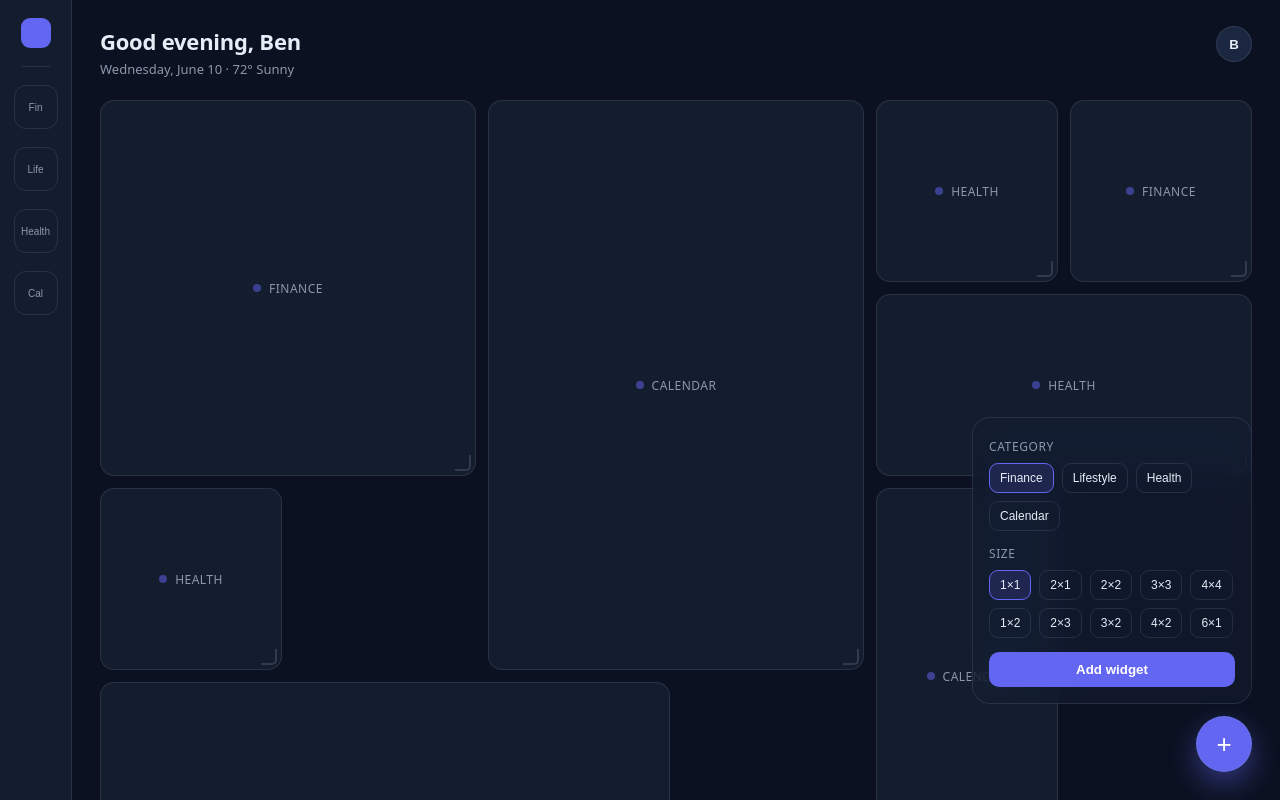
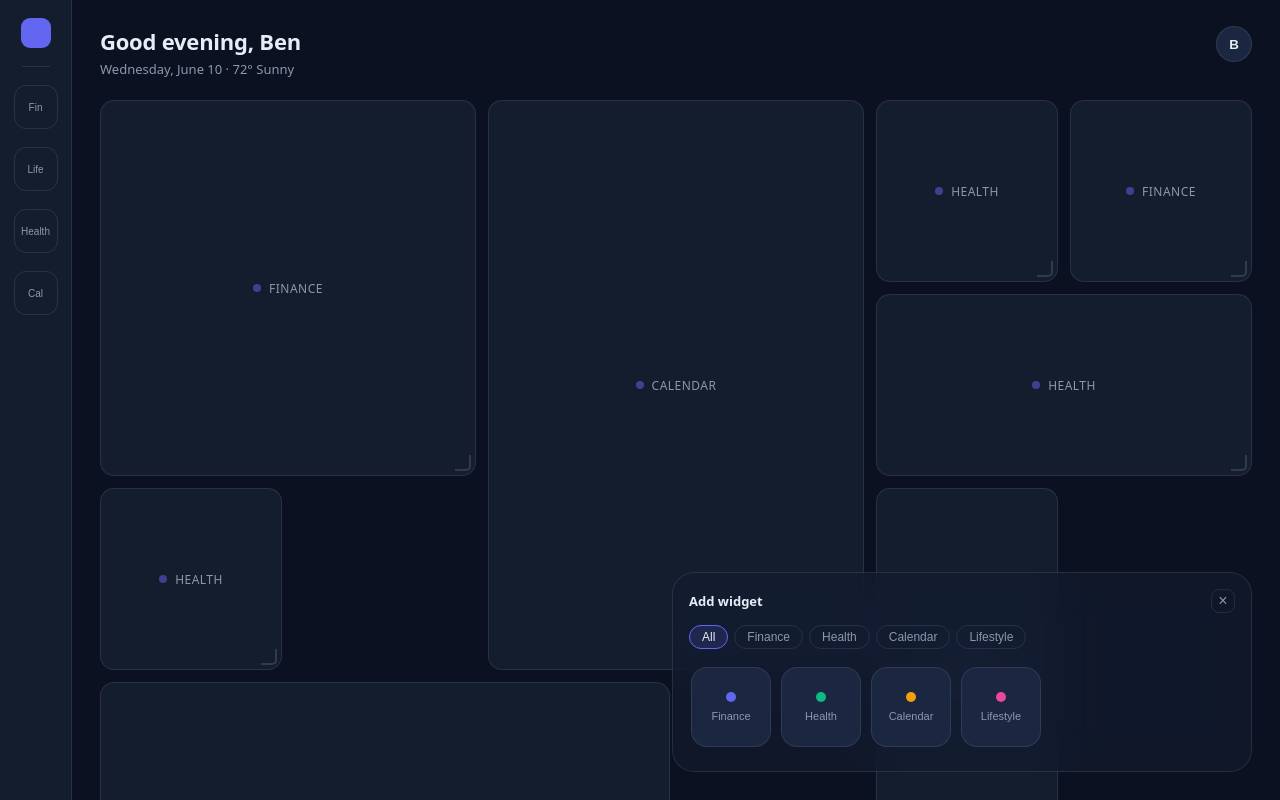
Before and after one commit to ben-yeung/bento-dash, a Next.js app: page / in a window 1280 px wide. Both pictures are taken after a click on the button "Open widget carousel". Built offline with nearby package versions, Linux system fonts and the light colour scheme.

Commit message:
feat: FAB morphs into widget carousel with layoutId FLIP animation
Co-Authored-By: Claude Sonnet 4.6 <noreply@anthropic.com>

```diff
--- a/components/shell/AppShell.tsx
+++ b/components/shell/AppShell.tsx
@@ -124,7 +124,6 @@ export function AppShell() {
       <DragOverlay dropAnimation={null}>
         {activeWidget ? <DragOverlayWidget widget={activeWidget} metrics={metrics} /> : null}
       </DragOverlay>
-      {/* Fab mounts here in Task 8 */}
     </DndContext>
   );
 }
--- a/components/shell/Fab.module.css
+++ b/components/shell/Fab.module.css
@@ -1,62 +1,38 @@
-.fab {
-  position: absolute;
+.anchor {
+  position: fixed;
   right: 28px;
   bottom: 28px;
-  width: 56px;
-  height: 56px;
+  z-index: 100;
+  display: flex;
+  align-items: flex-end;
+  justify-content: flex-end;
+}
+
+.backdrop {
+  position: fixed;
+  inset: 0;
+  z-index: 90;
+  background: transparent;
+}
+
+.fabBtn {
+  width: 52px;
+  height: 52px;
   border-radius: 50%;
-  border: 1px solid var(--border-hairline);
   background: var(--accent);
+  border: none;
   color: #fff;
   font-size: 26px;
+  font-weight: 300;
   line-height: 1;
   cursor: pointer;
-  box-shadow: 0 12px 30px color-mix(in srgb, var(--accent) 45%, transparent);
-  z-index: 25;
+  display: flex;
+  align-items: center;
+  justify-content: center;
+  box-shadow: 0 8px 24px rgba(99, 102, 241, 0.45);
+  transition: box-shadow 0.15s ease;
 }
-.popover {
-  position: absolute;
-  right: 28px;
-  bottom: 96px;
-  width: 280px;
-  border-radius: var(--radius-float);
-  padding: 16px;
-  z-index: 25;
+
+.fabBtn:hover {
+  box-shadow: 0 12px 32px rgba(99, 102, 241, 0.6);
 }
-.label {
-  font-size: 12px;
-  text-transform: uppercase;
-  letter-spacing: 0.05em;
-  color: var(--muted);
-  margin: 4px 0 8px;
-}
-.grid {
-  display: flex;
-  flex-wrap: wrap;
-  gap: 8px;
-}
-.opt {
-  padding: 7px 10px;
-  border-radius: 9px;
-  border: 1px solid var(--border-hairline);
-  background: transparent;
-  color: var(--text);
-  cursor: pointer;
-  font-size: 12px;
-  text-transform: capitalize;
-}
-.opt[data-on='true'] {
-  border-color: var(--accent);
-  background: color-mix(in srgb, var(--accent) 16%, transparent);
-}
-.create {
-  margin-top: 14px;
-  width: 100%;
-  padding: 10px;
-  border-radius: 10px;
-  border: none;
-  background: var(--accent);
-  color: #fff;
-  cursor: pointer;
-  font-weight: 600;
-}
--- a/components/shell/Fab.tsx
+++ b/components/shell/Fab.tsx
@@ -1,50 +1,57 @@
 'use client';
-import { useState } from 'react';
+import { AnimatePresence, motion } from 'motion/react';
 import styles from './Fab.module.css';
-import { useBoard } from '@/lib/state/boardStore';
-import { SIZE_PRESETS } from '@/lib/grid/sizes';
-import type { Category } from '@/lib/grid/types';
+import { WidgetCarousel } from './WidgetCarousel';
+import { useDragStore } from '@/lib/state/dragStore';
 
-const CATEGORIES: Category[] = ['finance', 'lifestyle', 'health', 'calendar'];
+const SPRING_OPEN = { type: 'spring' as const, stiffness: 320, damping: 28, mass: 0.9 };
+const SPRING_CLOSE = { type: 'spring' as const, stiffness: 380, damping: 36, mass: 0.85 };
 
 export function Fab() {
-  const addWidget = useBoard((s) => s.addWidget);
-  const [open, setOpen] = useState(false);
-  const [category, setCategory] = useState<Category>('finance');
-  const [presetName, setPresetName] = useState(SIZE_PRESETS[0].name);
-
-  function create() {
-    const preset = SIZE_PRESETS.find((p) => p.name === presetName)!;
-    addWidget(category, preset.w, preset.h);
-    setOpen(false);
-  }
+  const fabOpen = useDragStore((s) => s.fabOpen);
+  const setFabOpen = useDragStore((s) => s.setFabOpen);
 
   return (
-    <>
-      {open && (
-        <div className={`${styles.popover} glass`}>
-          <div className={styles.label}>Category</div>
-          <div className={styles.grid}>
-            {CATEGORIES.map((c) => (
-              <button key={c} className={styles.opt} data-on={category === c} onClick={() => setCategory(c)}>
-                {c}
-              </button>
-            ))}
-          </div>
-          <div className={styles.label} style={{ marginTop: 14 }}>Size</div>
-          <div className={styles.grid}>
-            {SIZE_PRESETS.map((p) => (
-              <button key={p.name} className={styles.opt} data-on={presetName === p.name} onClick={() => setPresetName(p.name)}>
-                {p.name}
-              </button>
-            ))}
-          </div>
-          <button className={styles.create} onClick={create}>Add widget</button>
-        </div>
-      )}
-      <button className={styles.fab} onClick={() => setOpen((o) => !o)} aria-label="add widget">
-        +
-      </button>
-    </>
+    <div className={styles.anchor}>
+      <AnimatePresence>
+        {fabOpen && (
+          <motion.div
+            data-testid="fab-backdrop"
+            key="backdrop"
+            className={styles.backdrop}
+            initial={{ opacity: 0 }}
+            animate={{ opacity: 1 }}
+            exit={{ opacity: 0 }}
+            transition={{ duration: 0.15 }}
+            onClick={() => setFabOpen(false)}
+          />
+        )}
+      </AnimatePresence>
+
+      <AnimatePresence mode="popLayout">
+        {!fabOpen ? (
+          <motion.button
+            key="fab-btn"
+            layoutId="fab-morph"
+            className={styles.fabBtn}
+            aria-label="Open widget carousel"
+            onClick={() => setFabOpen(true)}
+            transition={SPRING_CLOSE}
+            exit={{ opacity: 0, scale: 0.5, transition: { duration: 0.15 } }}
+          >
+            +
+          </motion.button>
+        ) : (
+          <motion.div
+            key="fab-carousel"
+            layoutId="fab-morph"
+            transition={SPRING_OPEN}
+            style={{ transformOrigin: 'bottom right' }}
+          >
+            <WidgetCarousel onClose={() => setFabOpen(false)} />
+          </motion.div>
+        )}
+      </AnimatePresence>
+    </div>
   );
 }
```
Also changed, not shown: 1 other file (tests, documents, lock files or other folders).
